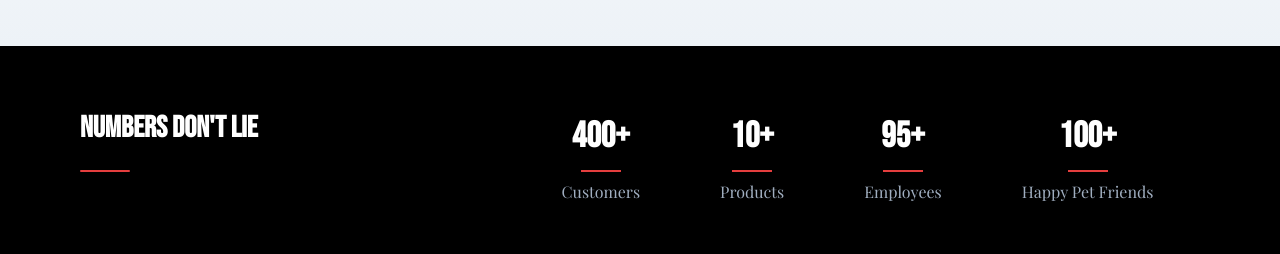
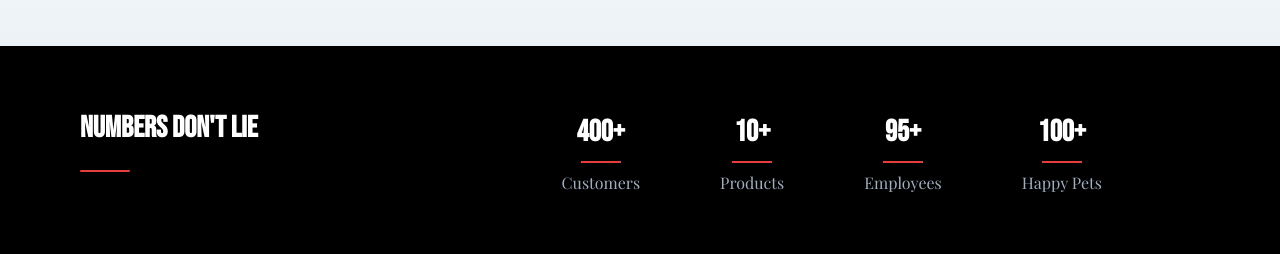
Before and after one commit to mymhsrep3355/basitenterprises, a React (Vite) app: page / in a window 1280 px wide. Shown: the part 943-1197 px from the top of the page. Built offline with nearby package versions, Linux system fonts and the light colour scheme; a web font is replaced by a local one.

Commit message:
minor ui change

```diff
--- a/src/components/OurAchievements.jsx
+++ b/src/components/OurAchievements.jsx
@@ -36,7 +36,7 @@ const OurAchievements = () => {
     { id: 1, value: 400, label: "Customers" },
     { id: 2, value: 10, label: "Products" },
     { id: 3, value: 95, label: "Employees" },
-    { id: 4, value: 100, label: "Happy Pet Friends" },
+    { id: 4, value: 100, label: "Happy Pets" },
   ];
 
   return (
@@ -73,7 +73,7 @@ const OurAchievements = () => {
           ></Box>
         </VStack>
 
-        {/* Achievements Section */}
+
         <Flex
           wrap="wrap"
           justifyContent={{ base: "center", md: "flex-start" }}
@@ -93,7 +93,7 @@ const OurAchievements = () => {
               textAlign="center"
             >
               <Text
-                fontSize="4xl"
+                fontSize="3xl"
                 fontWeight="bold"
                 color="white"
                 fontFamily={'heading'}
```
